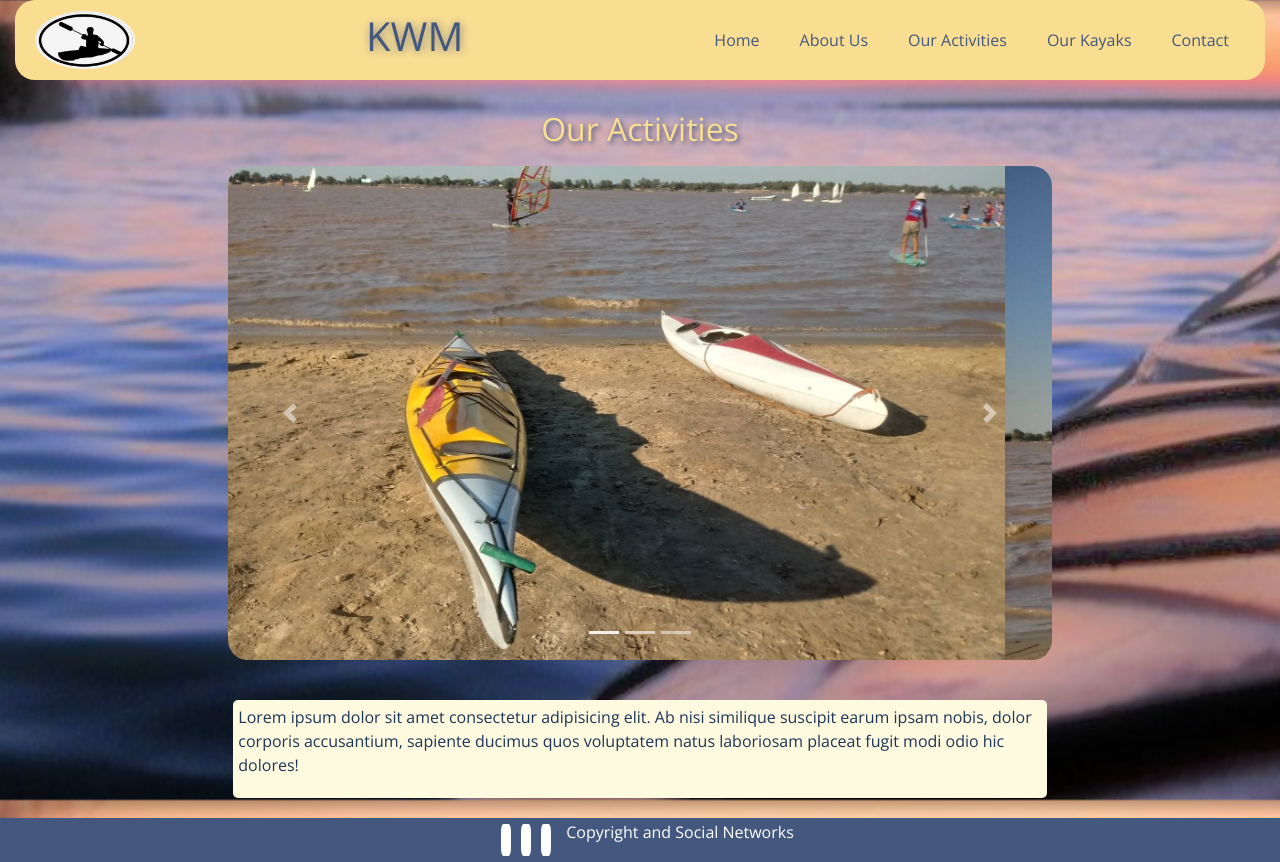
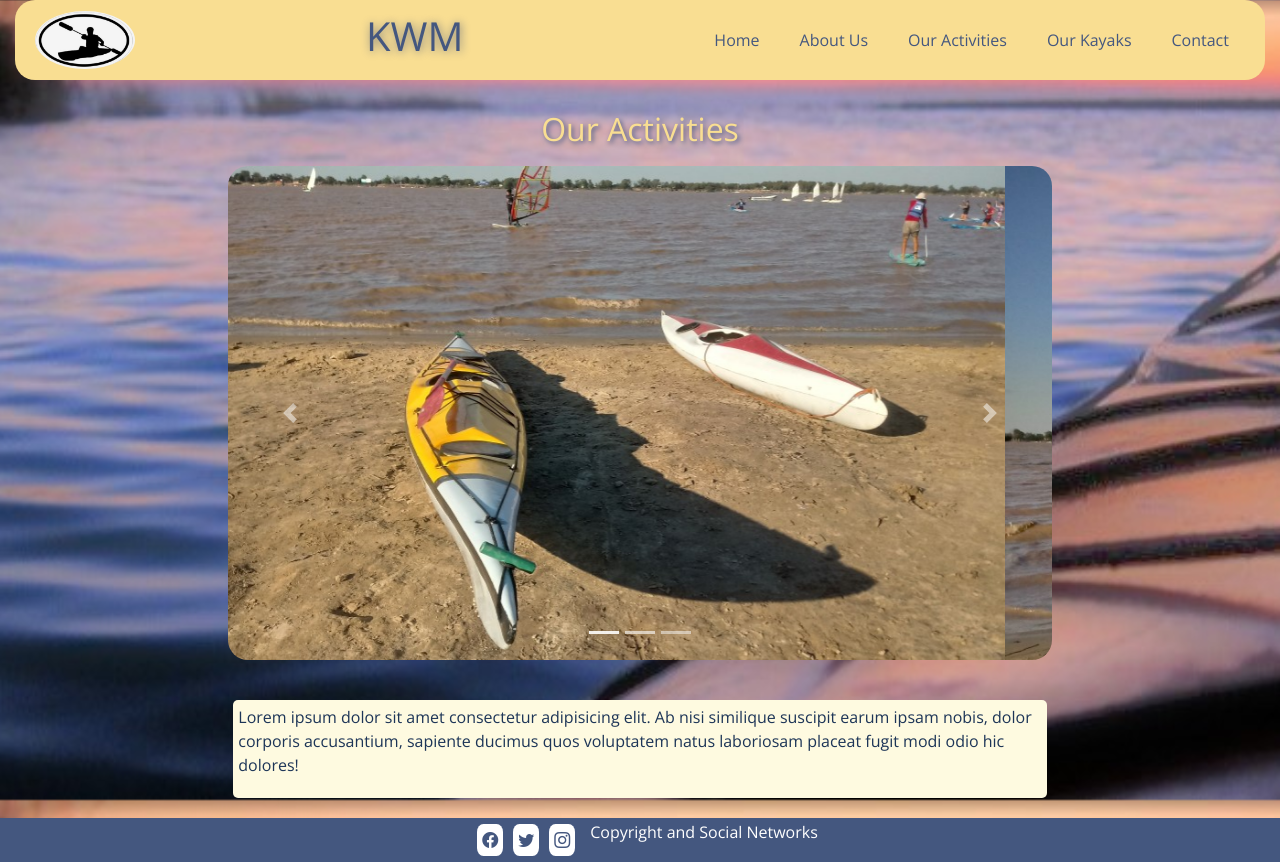
Before and after one commit to Joacoest/KMW-JEsteves, a website: page pages/ouractivities.html in a window 1280 px wide. Drawn offline with nearby package versions, Linux system fonts and the light colour scheme.

Commit message:
4taentrega

```diff
--- a/pages/ouractivities.html
+++ b/pages/ouractivities.html
@@ -6,9 +6,8 @@
 	<meta name="description" content="This is the Kayak World Magazine, everything you need to know is about kayaking is here">
 	<meta name="keywords" content="kayak, kayaking, saling, water sport, outdoor activities, adventure, row, rowing, river sports">
 	<title>Kayak World Magazine</title>
-	<link rel="preconnect" href="https://fonts.gstatic.com">
-	<link href="https://fonts.googleapis.com/css2?family=Open+Sans:ital,wght@0,300;0,400;0,600;1,300;1,400;1,600&display=swap" rel="stylesheet">
-	<link rel="stylesheet" href="http://code.ionicframework.com/ionicons/2.0.1/css/ionicons.min.css">
+	<title>Kayak World Magazine</title>
+	<link rel="stylesheet" href="https://cdn.jsdelivr.net/npm/bootstrap-icons@1.5.0/font/bootstrap-icons.css">
 	<link rel="stylesheet" href="https://cdn.jsdelivr.net/npm/bootstrap@4.6.0/dist/css/bootstrap.min.css" integrity="sha384-B0vP5xmATw1+K9KRQjQERJvTumQW0nPEzvF6L/Z6nronJ3oUOFUFpCjEUQouq2+l" crossorigin="anonymous">
 	<link rel="stylesheet" href="..\css\main.css"/>
 </head>
```
Also changed, not shown: pages/aboutus.html (+1 -3 lines), pages/contact.html (+1 -3 lines), pages/ourkayaks.html (+1 -3 lines).
